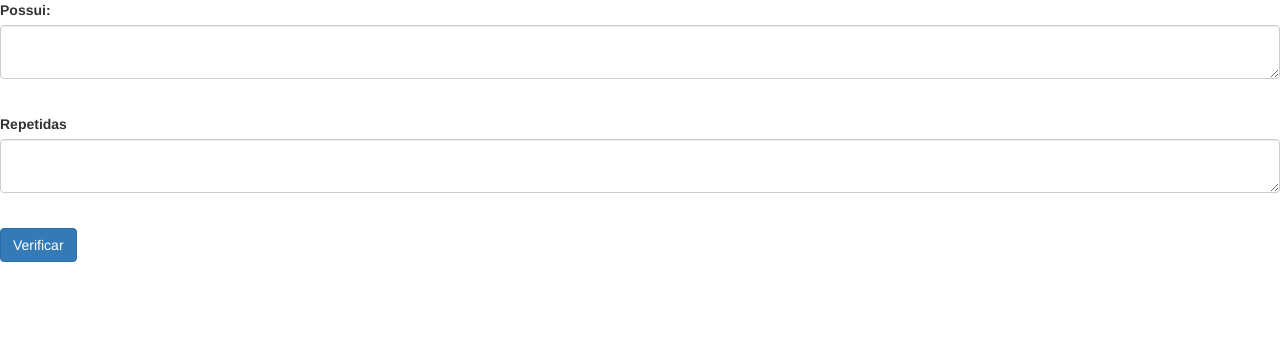
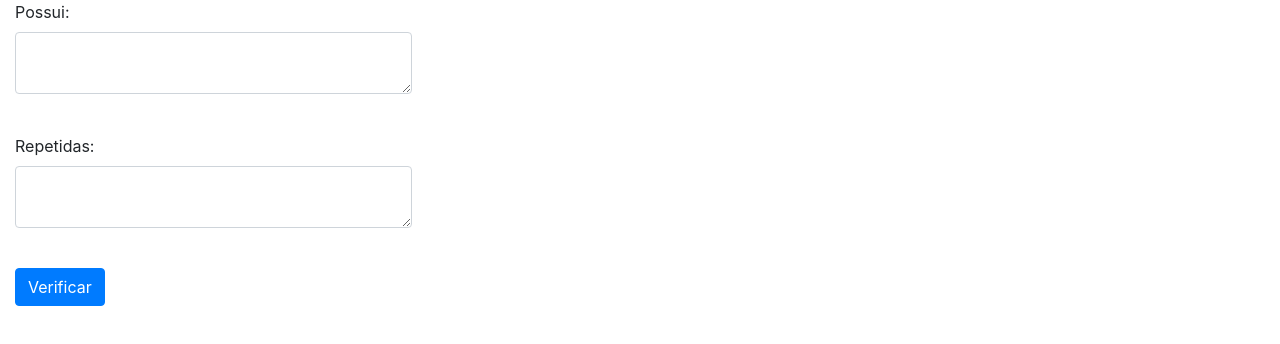
Before and after one commit to guile-guidotti/guile-guidotti, a plain HTML site: page index.html in a window 1280 px wide. Drawn offline with nearby package versions, Linux system fonts and the light colour scheme.

Commit message:
estilo atualizado

```diff
--- a/index.html
+++ b/index.html
@@ -1,6 +1,6 @@
 <html>
 <head>
-	<link rel="stylesheet" href="https://maxcdn.bootstrapcdn.com/bootstrap/3.3.7/css/bootstrap.min.css" integrity="sha384-BVYiiSIFeK1dGmJRAkycuHAHRg32OmUcww7on3RYdg4Va+PmSTsz/K68vbdEjh4u" crossorigin="anonymous">
+	<link href="https://stackpath.bootstrapcdn.com/bootstrap/4.0.0/css/bootstrap.min.css" rel="stylesheet" integrity="sha384-Gn5384xqQ1aoWXA+058RXPxPg6fy4IWvTNh0E263XmFcJlSAwiGgFAW/dAiS6JXm" crossorigin="anonymous">
 	<script type="text/javascript">
 		function verificar() {
 			var possui = document.getElementById("possui").value.split(",");
@@ -11,16 +11,18 @@
 	</script>
 </head>
 <body>
-	<form>
+	<form class="col-sm-4">
+		<fieldset>
 		<div class="form-group">
 			<label for="possui">Possui: </label>
 			<textarea class="form-control" type="text" id="possui"></textarea><br>
 		</div>
 		<div class="form-group">
-			<label for="repetidas">Repetidas</label>
+			<label for="repetidas">Repetidas: </label>
 			<textarea class="form-control" type="text" id="repetidas"></textarea><br>
 		</div>
 		<button onclick="verificar(); return false;" class="btn btn-primary">Verificar</button>
+		</fieldset>
 	</form>
 	<p id="precisa" style="word-break: break-all"></p>
 </body>
```
